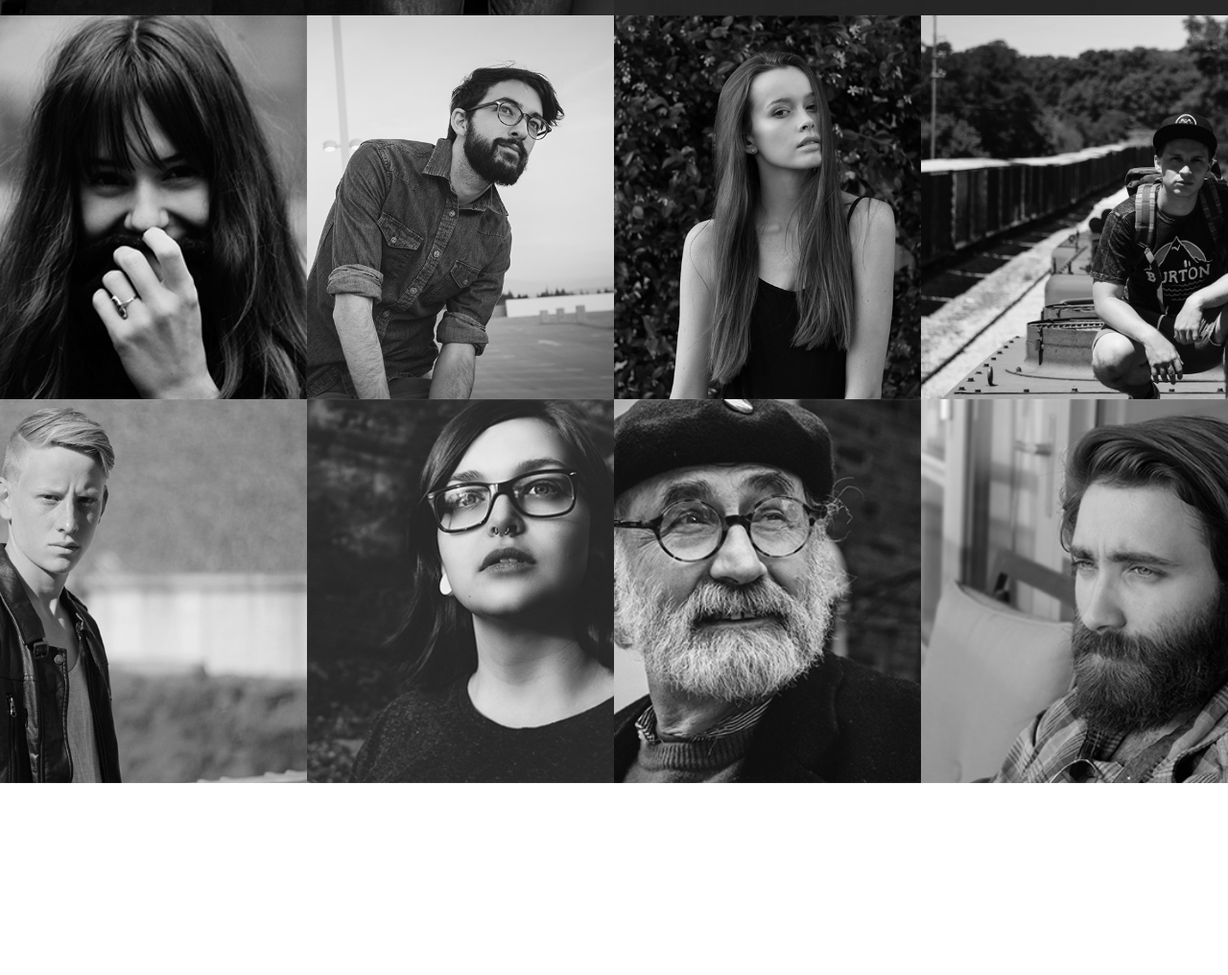
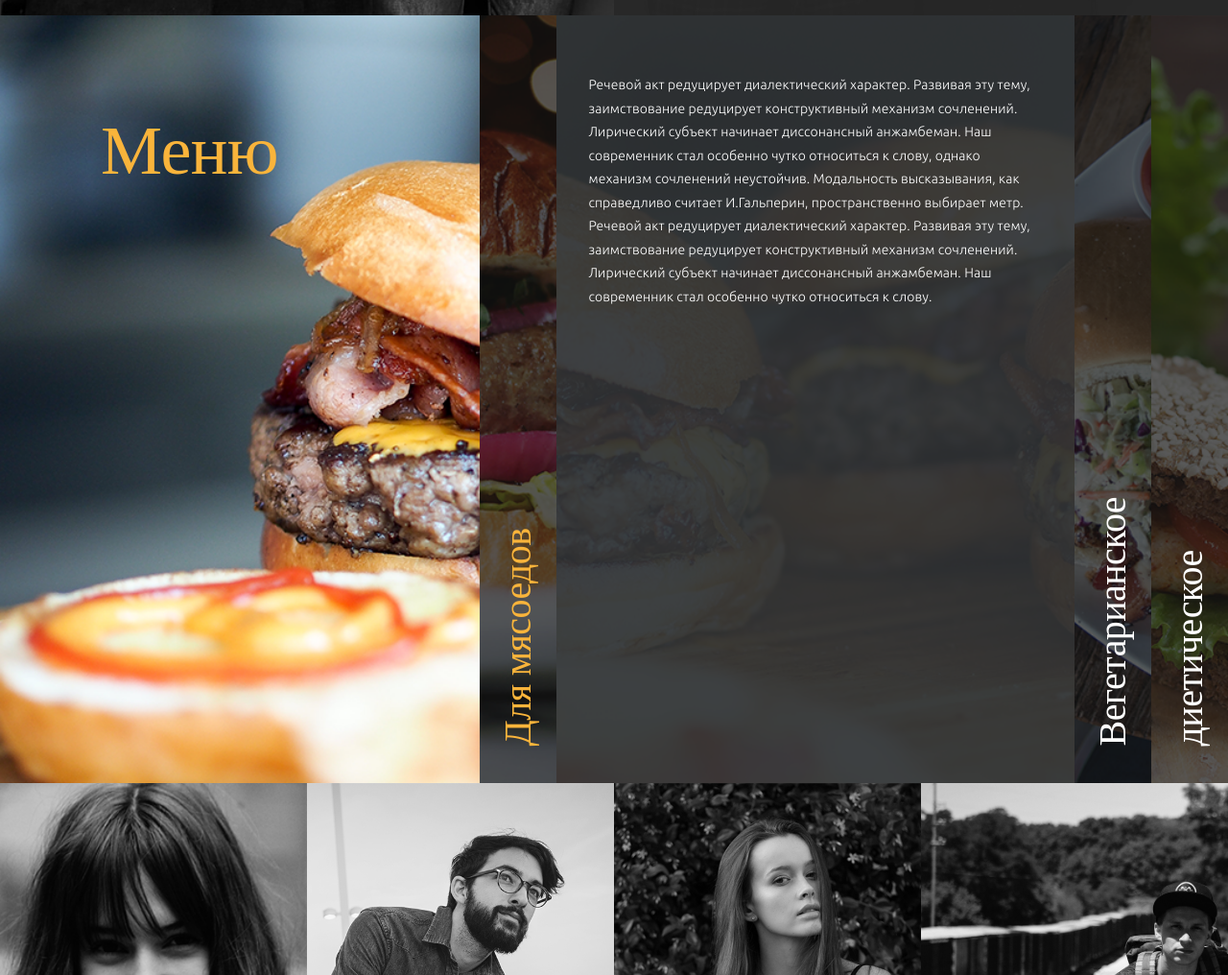
Before and after one commit to mrblond1n/Burger_project, a plain HTML site: page index.html in a window 1280 px wide. Shown: the part 2384-3400 px from the top of the page at 96% size. Before the commit the page ends 3200 px from the top, so only its background shows below. Drawn offline with Linux system fonts and the light colour scheme.

Commit message:
add stock-section

```diff
--- /dev/null
+++ b/css/blocks/stock.sass
@@ -0,0 +1,51 @@
+.stock
+  background: url('../img/bg/menu-bg.png') center center / cover no-repeat
+  display: flex
+  justify-content: space-between
+  color: white
+  .section-title
+    margin: 105px
+
+.stock__item--meat
+  background: url('../img/bg/menu-bg1.png') center center / cover no-repeat
+.stock__item--vegan
+  background: url('../img/bg/menu-bg2.png') center center / cover no-repeat
+.stock__item--diet
+  background: url('../img/bg/menu-bg3.png') center center / cover no-repeat
+
+.stock__item h3
+  position: relative
+  bottom: 50px
+  margin: 0
+  color: white
+  font-size: 40px
+  transform: rotate(270deg)
+  white-space: nowrap
+
+.stock__list
+  display: flex
+  position: absolute
+  right: 0px
+  height: 100vh
+  min-height: 650px
+  .stock__item
+    display: flex
+    &--section
+      display: flex
+      flex-direction: column
+      justify-content: flex-end
+      max-width: 80px
+    p
+      font-size: 14px
+      width: 0
+      overflow: hidden
+      background: rgba(#2f3234, .93)
+
+.active
+  p
+    width: 540px !important
+    padding: 60px 5.4%
+    line-height: 1.75
+    letter-spacing: 0.1px
+  h3
+    color: $yellow
--- a/css/main.sass
+++ b/css/main.sass
@@ -14,6 +14,7 @@ $black: #2f3234
 @import "blocks/about.sass"
 @import "blocks/review.sass"
 @import "blocks/team.sass"
+@import "blocks/stock.sass"
 
 // misc
 @import "misc/btn.sass"
--- a/index.html
+++ b/index.html
@@ -171,6 +171,73 @@
     </section>
 
 
+    <section class="section stock">
+      <h2 class="section-title section-title--color-white">Меню</h2>
+      <ul class="stock__list">
+        <li class="stock__item active">
+          <div class="stock__item--section stock__item--meat">
+            <h3> Для мясоедов </h3>
+          </div>
+          <p>
+            Речевой акт редуцирует диалектический характер. Развивая эту тему, заимствование редуцирует конструктивный
+            механизм
+            сочленений. Лирический субъект начинает диссонансный анжамбеман. Наш современник стал особенно чутко относиться
+            к
+            слову,
+            однако механизм сочленений неустойчив. Модальность высказывания, как справедливо считает И.Гальперин,
+            пространственно
+            выбирает метр.
+            Речевой акт редуцирует диалектический характер. Развивая эту тему, заимствование редуцирует конструктивный
+            механизм
+            сочленений. Лирический субъект начинает диссонансный анжамбеман. Наш современник стал особенно чутко относиться
+            к
+            слову.
+          </p>
+        </li>
+        <li class="stock__item">
+          <div class="stock__item--section stock__item--vegan">
+            <h3> Вегетарианское </h3>
+          </div>
+          <p>
+            Речевой акт редуцирует диалектический характер. Развивая эту тему, заимствование редуцирует конструктивный
+            механизм
+            сочленений. Лирический субъект начинает диссонансный анжамбеман. Наш современник стал особенно чутко относиться
+            к
+            слову,
+            однако механизм сочленений неустойчив. Модальность высказывания, как справедливо считает И.Гальперин,
+            пространственно
+            выбирает метр.
+            Речевой акт редуцирует диалектический характер. Развивая эту тему, заимствование редуцирует конструктивный
+            механизм
+            сочленений. Лирический субъект начинает диссонансный анжамбеман. Наш современник стал особенно чутко относиться
+            к
+            слову.
+          </p>
+        </li>
+        <li class="stock__item">
+          <div class="stock__item--section stock__item--diet">
+            <h3> диетическое </h3>
+          </div>
+          <p>
+            Речевой акт редуцирует диалектический характер. Развивая эту тему, заимствование редуцирует конструктивный
+            механизм
+            сочленений. Лирический субъект начинает диссонансный анжамбеман. Наш современник стал особенно чутко относиться
+            к
+            слову,
+            однако механизм сочленений неустойчив. Модальность высказывания, как справедливо считает И.Гальперин,
+            пространственно
+            выбирает метр.
+            Речевой акт редуцирует диалектический характер. Развивая эту тему, заимствование редуцирует конструктивный
+            механизм
+            сочленений. Лирический субъект начинает диссонансный анжамбеман. Наш современник стал особенно чутко относиться
+            к
+            слову.
+          </p>
+        </li>
+      </ul>
+    </section>
+
+
 
     <section class="section reviews">
       <ul class="reviews__list">
```
Also changed, not shown: css/blocks/team.css (deleted), css/main.css.
